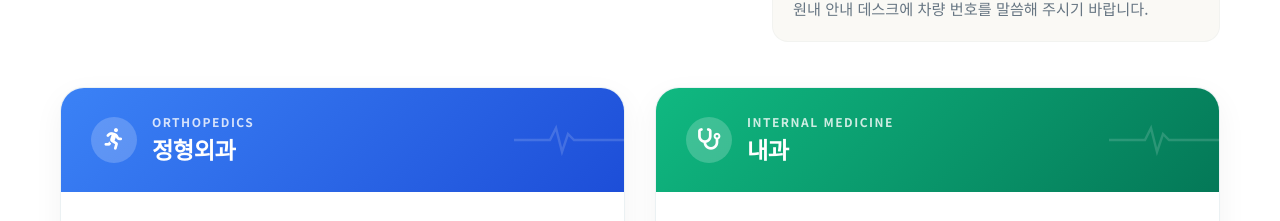
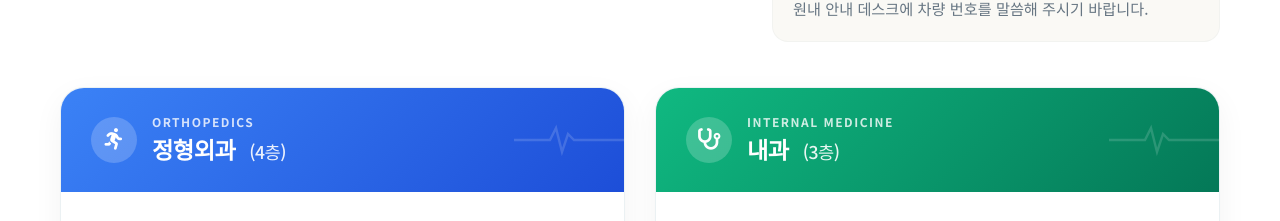
Before and after one commit to cholinus-OS/goodssen, a Next.js app: page / in a window 1280 px wide. Shown: the part 5157-5378 px from the top of the page. Built offline with nearby package versions, Linux system fonts and the light colour scheme.

Commit message:
style: 진료시간 정형외과 4층, 내과 3층 표기 추가

```diff
--- a/src/app/page.tsx
+++ b/src/app/page.tsx
@@ -481,7 +481,7 @@ export default function Home() {
                   <span className="header-icon"><i className="fa-solid fa-person-running"></i></span>
                   <div className="header-text-group">
                     <span className="header-sub">ORTHOPEDICS</span>
-                    <h3 className="header-main">정형외과</h3>
+                    <h3 className="header-main">정형외과 <span style={{ fontSize: "1.1rem", fontWeight: 500, opacity: 0.9, marginLeft: "8px" }}>(4층)</span></h3>
                   </div>
                 </div>
                 <div className="header-pulse">
@@ -521,7 +521,7 @@ export default function Home() {
                   <span className="header-icon"><i className="fa-solid fa-stethoscope"></i></span>
                   <div className="header-text-group">
                     <span className="header-sub">INTERNAL MEDICINE</span>
-                    <h3 className="header-main">내과</h3>
+                    <h3 className="header-main">내과 <span style={{ fontSize: "1.1rem", fontWeight: 500, opacity: 0.9, marginLeft: "8px" }}>(3층)</span></h3>
                   </div>
                 </div>
                 <div className="header-pulse">
```
